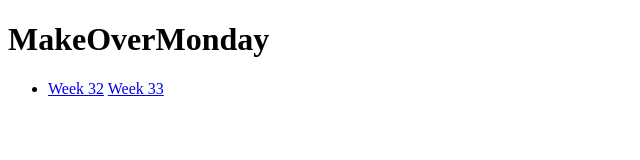
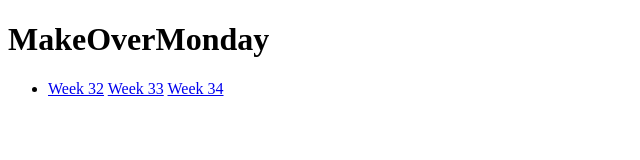
Before and after one commit to mgarrigo/infovis, a plain HTML site: page makeovermonday/index.html in a window 1280 px wide. Shown: the full height of the page, 0-640 px from the left. Drawn offline with Linux system fonts and the light colour scheme.

Commit message:
Update index.html

```diff
--- a/makeovermonday/index.html
+++ b/makeovermonday/index.html
@@ -13,6 +13,7 @@
     <li>
       <a target="_blank" href="https://public.tableau.com/views/MakeOverMonday1_15675140959880/Final?:embed=y&:display_count=yes&publish=yes&:origin=viz_share_link">Week 32</a>
       <a target="_blank" href="https://public.tableau.com/views/MakeOverMonday2_15675475577620/Top5?:embed=y&:display_count=yes&publish=yes&:origin=viz_share_link">Week 33</a>
+      <a target="_blank" href="https://public.tableau.com/views/MakeOverMonday3_15675487508780/DashboardFinal?:embed=y&:display_count=yes&publish=yes&:origin=viz_share_link"> Week 34</a>
     </li>
   </ul>
 
```
